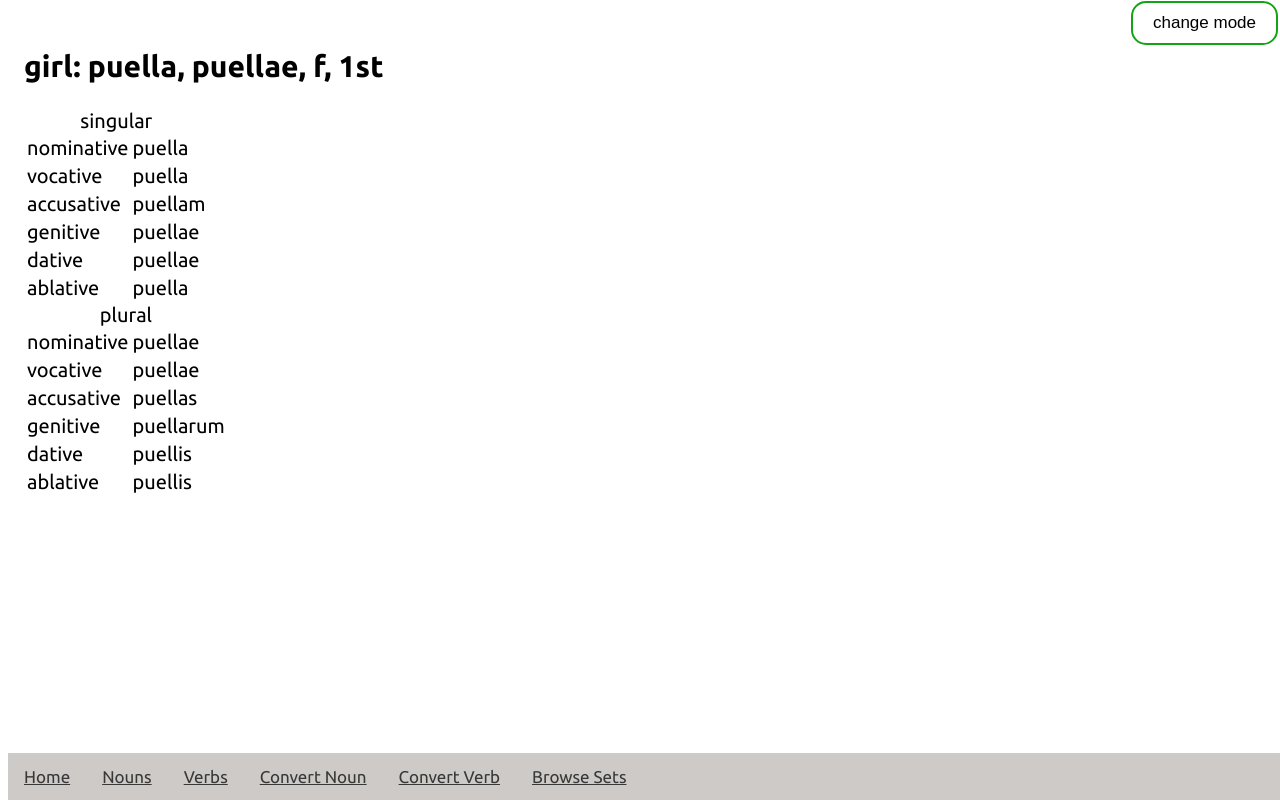
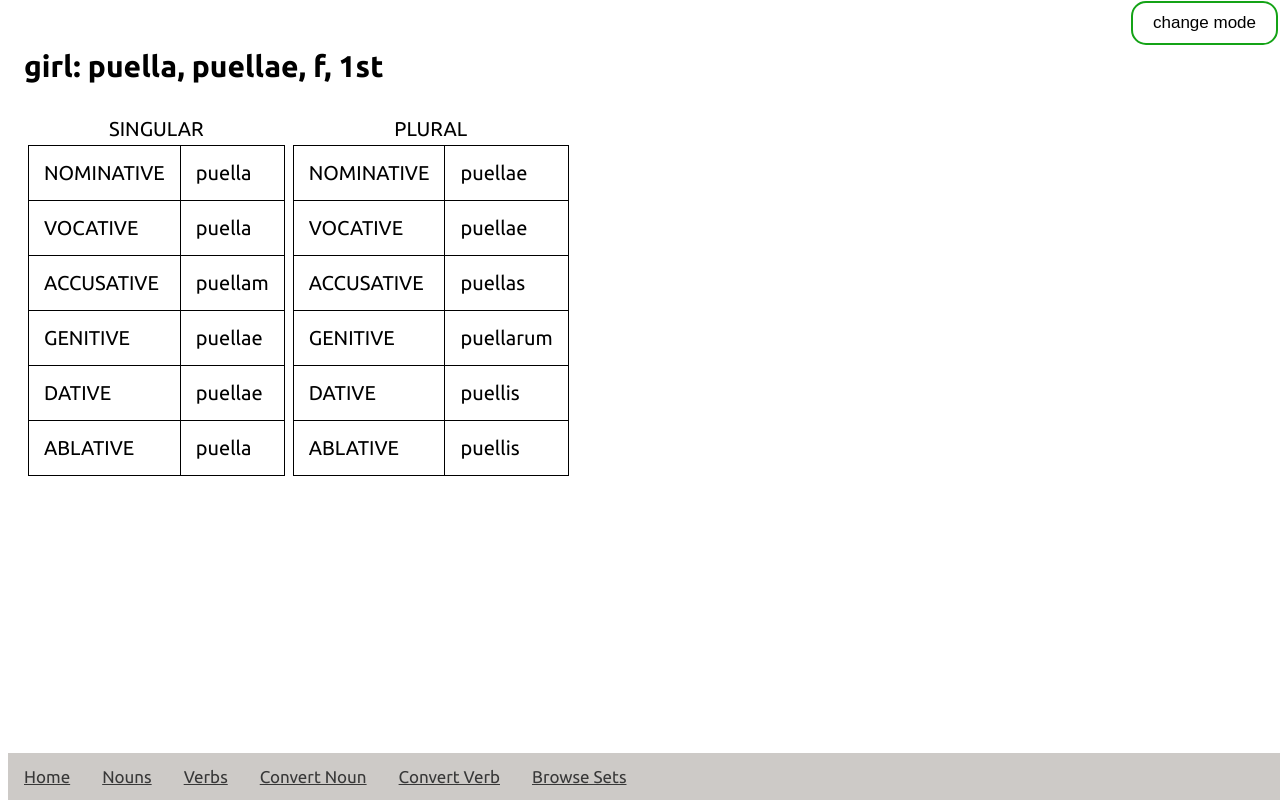
Before and after one commit to VulcanWM/discipulis, a Next.js app: page /noun/puella in a window 1280 px wide. Built offline with nearby package versions, Linux system fonts and the light colour scheme.

Commit message:
added css for tables

```diff
--- a/pages/noun/[noun].jsx
+++ b/pages/noun/[noun].jsx
@@ -1,6 +1,7 @@
 import Layout from '../../components/layout'
 import {get_noun_table} from '../../grammar/nouns'
 import {nouns} from '../../grammar/vocab'
+import styles from '../../styles/[noun].module.css'
 
 export default function HomePage( {noun}) {
   const output = get_noun_table(noun)
@@ -13,15 +14,15 @@ export default function HomePage( {noun}) {
   return (
     <Layout pageTitle={noun}>
       <h2>{clean_word}: {output.latin_form}</h2>
-      <div class="tables">
+      <div className={styles.tables}>
         {Object.keys(table).map(number => (
-          <table id={number}>
-          <caption class="upper">{number}</caption>
+          <table id={number} className={styles.table}>
+          <caption className={styles.caption + " " + styles.upper}>{number}</caption>
             {Object.keys(table[number]).map(the_case => (
             <tr>
-              <td class="upper">{the_case}</td>
+              <td className={styles.td + " " + styles.upper}>{the_case}</td>
   {/*                 <td class="flip" id={number + ":" + the_case} data-hidden="{{table[number][case]}}">Click to reveal</td> */}
-              <td>{table[number][the_case]}</td>
+              <td className={styles.td}>{table[number][the_case]}</td>
             </tr>
             ))}
           </table>
--- /dev/null
+++ b/styles/[noun].module.css
@@ -0,0 +1,25 @@
+.table {
+  border-collapse: collapse;
+  border: 1px solid;
+  margin: 4px;
+}
+
+.td {
+  border: 1px solid;
+  padding: 15px;
+}
+
+.tables {
+  display: flex;
+  flex-direction: row;
+  flex-wrap: wrap;
+  align-items: center;
+}
+
+.caption {
+  margin: 4px;
+}
+
+.upper {
+  text-transform: uppercase;
+}
--- /dev/null
+++ b/styles/[verb].module.css
@@ -0,0 +1,25 @@
+.table {
+  border-collapse: collapse;
+  border: 1px solid;
+  margin: 4px;
+}
+
+.td {
+  border: 1px solid;
+  padding: 15px;
+}
+
+.tables {
+  display: flex;
+  flex-direction: row;
+  flex-wrap: wrap;
+  align-items: center;
+}
+
+.caption {
+  margin: 4px;
+}
+
+.upper {
+  text-transform: uppercase;
+}
```
Also changed, not shown: pages/verb/[verb].jsx (+6 -5 lines).
